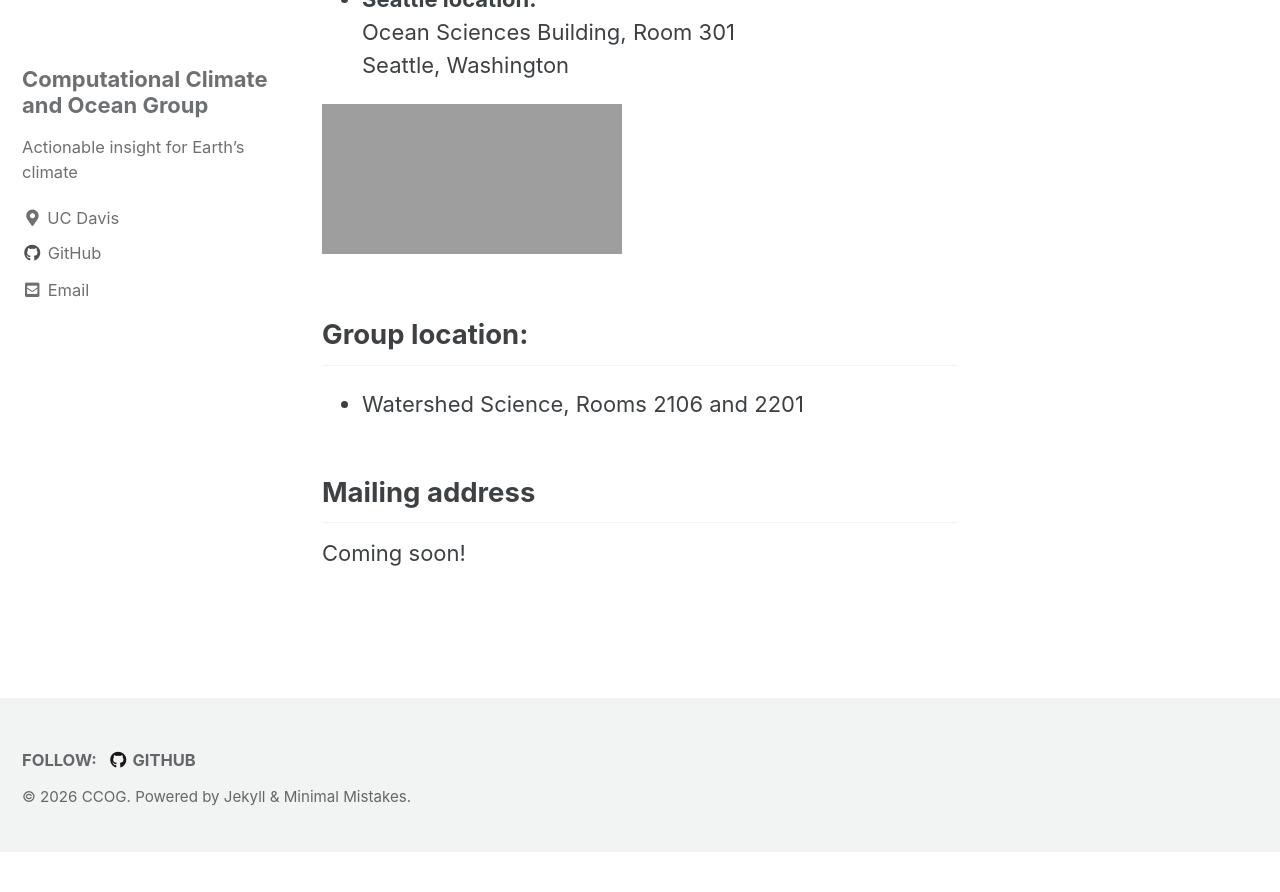
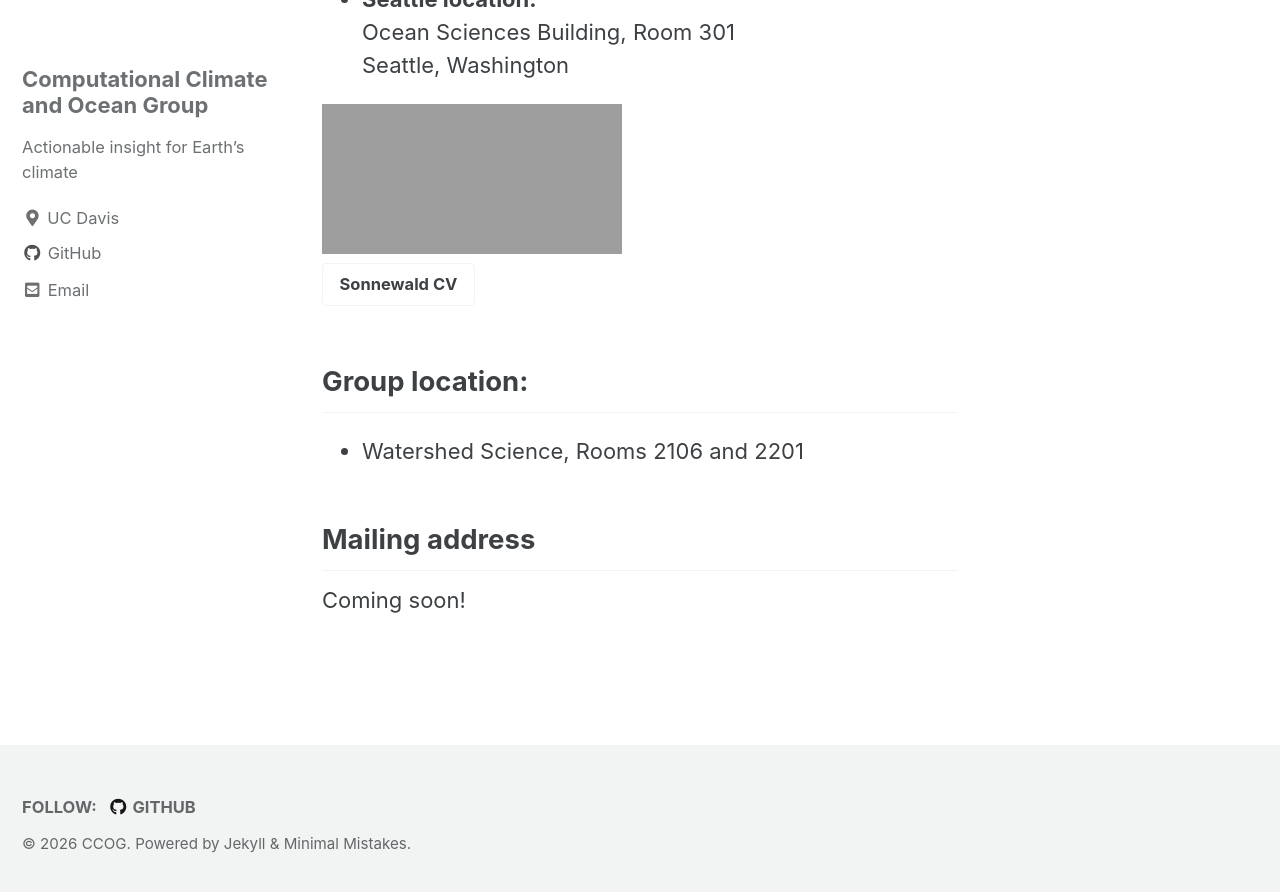
Before and after one commit to CompClimate/ccog.github.io, a Jekyll site: the page built from _pages/contact.md, in a window 1280 px wide and 900 px high, scrolled down 799 px. Shown: the top 892 px of the window. Built offline with Jekyll 4.4.1, drawn with Linux system fonts in a browser that asks for light colours; cached includes are drawn as plain includes; before the commit the page ends 1651 px from its top, so only the background shows below that; grey boxes are pictures that could not be loaded.

Commit message:
Update contact.md

```diff
--- a/_pages/contact.md
+++ b/_pages/contact.md
@@ -25,6 +25,9 @@ Seattle, Washington
 
 <iframe src="https://www.google.com/maps/embed?pb=!1m18!1m12!1m3!1d2687.6687934025294!2d-122.31524002837449!3d47.652002699633606!2m3!1f0!2f0!3f0!3m2!1i1024!2i768!4f13.1!3m3!1m2!1s0x549014ee75e07991%3A0xbe381afcf37426b0!2sOcean%20Sciences%20Building%20(OCN)!5e0!3m2!1sen!2sus!4v1691459940525!5m2!1sen!2sus" frameborder="0" webkitAllowFullScreen mozallowfullscreen allowfullscreen></iframe>
 
+[Sonnewald CV]({{ site.baseurl | append: "/assets/papers/CV_Sonnewald 2.pdf" }}){: .btn .btn--inverse}
+<br>
+
 ## Group location:
 - Watershed Science, Rooms 2106 and 2201
 
```
